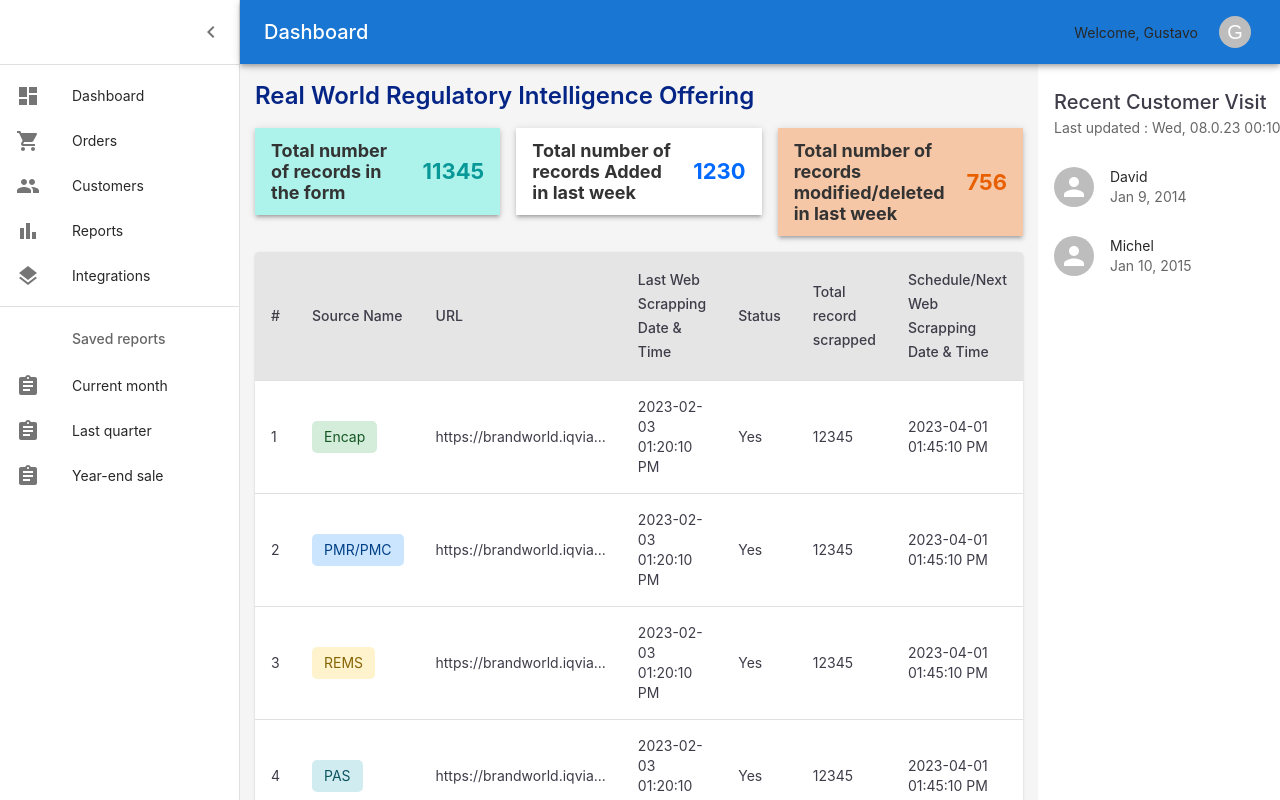
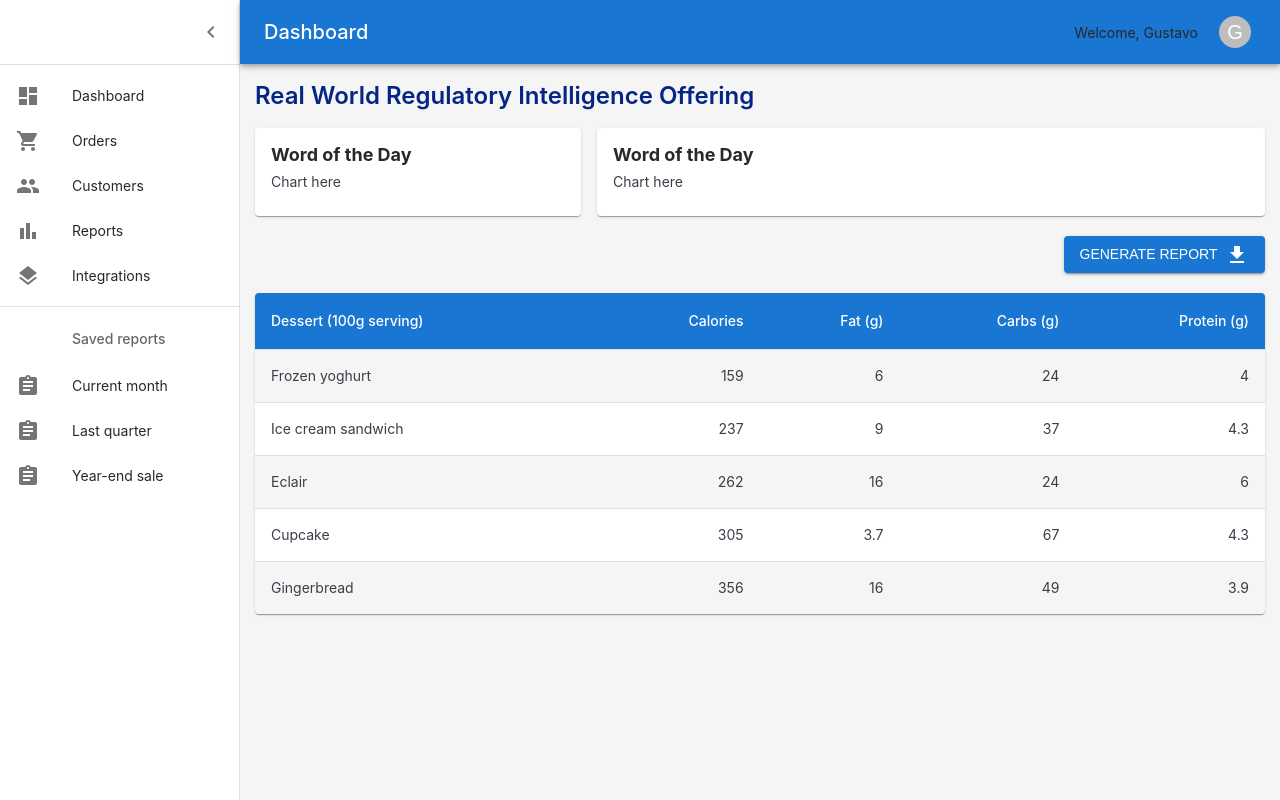
Before and after one commit to naveenktr/testRepo, a React (Create React App) app: page / in a window 1280 px wide. Built offline with nearby package versions, Linux system fonts and the light colour scheme.

Commit message:
New page added

```diff
--- a/src/App.js
+++ b/src/App.js
@@ -6,16 +6,17 @@ import theme from "./Assets/theme";
 import CustomCard from "./Components/Card/Card";
 import DashboardTable from "./Components/DashboardTable/DashboardTable";
 import Layout from "./Components/Shared/Layout/Layout";
+import ChartPage from "./Components/ChartPage";
 
 export default function App() {
   return (
     <ThemeProvider theme={theme}>
       <CssBaseline />
-      <Layout>
+      <Layout rightNav={false}>
         <>
           <div className="App">
             <Typography variant="h5" mt={2} mb={2} color={theme.palette.text.blue.primary}>Real World Regulatory Intelligence Offering</Typography>
-            <div>
+            {/* <div>
               <Grid container spacing={2}>
                 <Grid item sm={4}>
                   <CustomCard text="Total number of records in the form" number={11345} variant="blue"/>
@@ -30,7 +31,8 @@ export default function App() {
             </div>
             <Box mt={2}>
               <DashboardTable/>
-            </Box>
+            </Box> */}
+            <ChartPage/>
           </div>
         </>
       </Layout>
--- /dev/null
+++ b/src/Components/ChartPage/index.jsx
@@ -0,0 +1,77 @@
+import { Button, Card, CardContent, Grid, Paper, Table, TableBody, TableContainer, TableHead, TableRow, Typography } from "@mui/material";
+import DownloadIcon from '@mui/icons-material/Download';
+import { StyledTableCell, StyledTableRow } from "./styles";
+const ChartPage =()=>{
+    function createData(name, calories, fat, carbs, protein) {
+        return { name, calories, fat, carbs, protein };
+      }
+      const rows = [
+        createData('Frozen yoghurt', 159, 6.0, 24, 4.0),
+        createData('Ice cream sandwich', 237, 9.0, 37, 4.3),
+        createData('Eclair', 262, 16.0, 24, 6.0),
+        createData('Cupcake', 305, 3.7, 67, 4.3),
+        createData('Gingerbread', 356, 16.0, 49, 3.9),
+      ];
+    return(
+        <>
+            <div>
+                <Grid container spacing={2}>
+                    <Grid item sm={4}>
+                        <Card sx={{ minWidth: 275 }}>
+                            <CardContent>
+                                <Typography sx={{ fontSize: 18,fontWeight:'bold' }} gutterBottom>
+                                Word of the Day
+                                </Typography>
+                                <div>
+                                    Chart here
+                                </div>
+                            </CardContent>
+                        </Card>
+                    </Grid>
+                    <Grid item sm={8}>
+                        <Card sx={{ minWidth: 275 }}>
+                            <CardContent>
+                                <Typography sx={{ fontSize: 18,fontWeight:'bold' }}  gutterBottom>
+                                Word of the Day
+                                </Typography>
+                                <div>
+                                    Chart here
+                                </div>
+                            </CardContent>
+                        </Card>
+                    </Grid>
+                </Grid>
+                <Paper elevation={0} sx={{backgroundColor:'transparent',margin:'20px 0px',textAlign:'right'}}>
+                    <Button variant="contained">Generate Report &nbsp; <DownloadIcon/></Button>
+                </Paper>
+                <TableContainer component={Paper}>
+                    <Table sx={{ minWidth: 700 }} aria-label="customized table">
+                        <TableHead>
+                            <TableRow>
+                                <StyledTableCell>Dessert (100g serving)</StyledTableCell>
+                                <StyledTableCell align="right">Calories</StyledTableCell>
+                                <StyledTableCell align="right">Fat&nbsp;(g)</StyledTableCell>
+                                <StyledTableCell align="right">Carbs&nbsp;(g)</StyledTableCell>
+                                <StyledTableCell align="right">Protein&nbsp;(g)</StyledTableCell>
+                            </TableRow>
+                        </TableHead>
+                        <TableBody>
+                            {rows.map((row) => (
+                                <StyledTableRow key={row.name}>
+                                <StyledTableCell component="th" scope="row">
+                                    {row.name}
+                                </StyledTableCell>
+                                <StyledTableCell align="right">{row.calories}</StyledTableCell>
+                                <StyledTableCell align="right">{row.fat}</StyledTableCell>
+                                <StyledTableCell align="right">{row.carbs}</StyledTableCell>
+                                <StyledTableCell align="right">{row.protein}</StyledTableCell>
+                                </StyledTableRow>
+                            ))}
+                        </TableBody>
+                    </Table>
+                </TableContainer>
+            </div>
+        </>
+    )
+}
+export default ChartPage;
--- /dev/null
+++ b/src/Components/ChartPage/styles.js
@@ -0,0 +1,24 @@
+import { styled } from "@mui/material/styles";
+import TableCell, { tableCellClasses } from '@mui/material/TableCell';
+import TableRow from '@mui/material/TableRow';
+
+const StyledTableCell = styled(TableCell)(({ theme }) => ({
+    [`&.${tableCellClasses.head}`]: {
+      backgroundColor: "#1976d2",
+      color: theme.palette.common.white,
+    },
+    [`&.${tableCellClasses.body}`]: {
+      fontSize: 14,
+    },
+  }));
+
+  const StyledTableRow = styled(TableRow)(({ theme }) => ({
+    '&:nth-of-type(odd)': {
+      backgroundColor: theme.palette.action.hover,
+    },
+    // hide last border
+    '&:last-child td, &:last-child th': {
+      border: 0,
+    },
+}));
+export { StyledTableCell,StyledTableRow };
--- a/src/Components/Shared/Layout/Layout.jsx
+++ b/src/Components/Shared/Layout/Layout.jsx
@@ -6,7 +6,7 @@ import SideBarRight from './SideBarRight';
 import { DashBoardWrapper } from "./styles";
 
 const Layout =(props)=>{
-    const{children}=props;
+    const{children,rightNav}=props;
     const [open, setOpen] = React.useState(true);
     const toggleDrawer = () => {
         setOpen(!open);
@@ -33,7 +33,9 @@ const Layout =(props)=>{
                     <Box sx={{width:'100%',padding:'0px 15px'}}>
                         {children}
                     </Box>
-                    <SideBarRight/>
+                    {rightNav && (
+                        <SideBarRight/>
+                    )}
                 </DashBoardWrapper>
             </Box>
         </Box>
```
